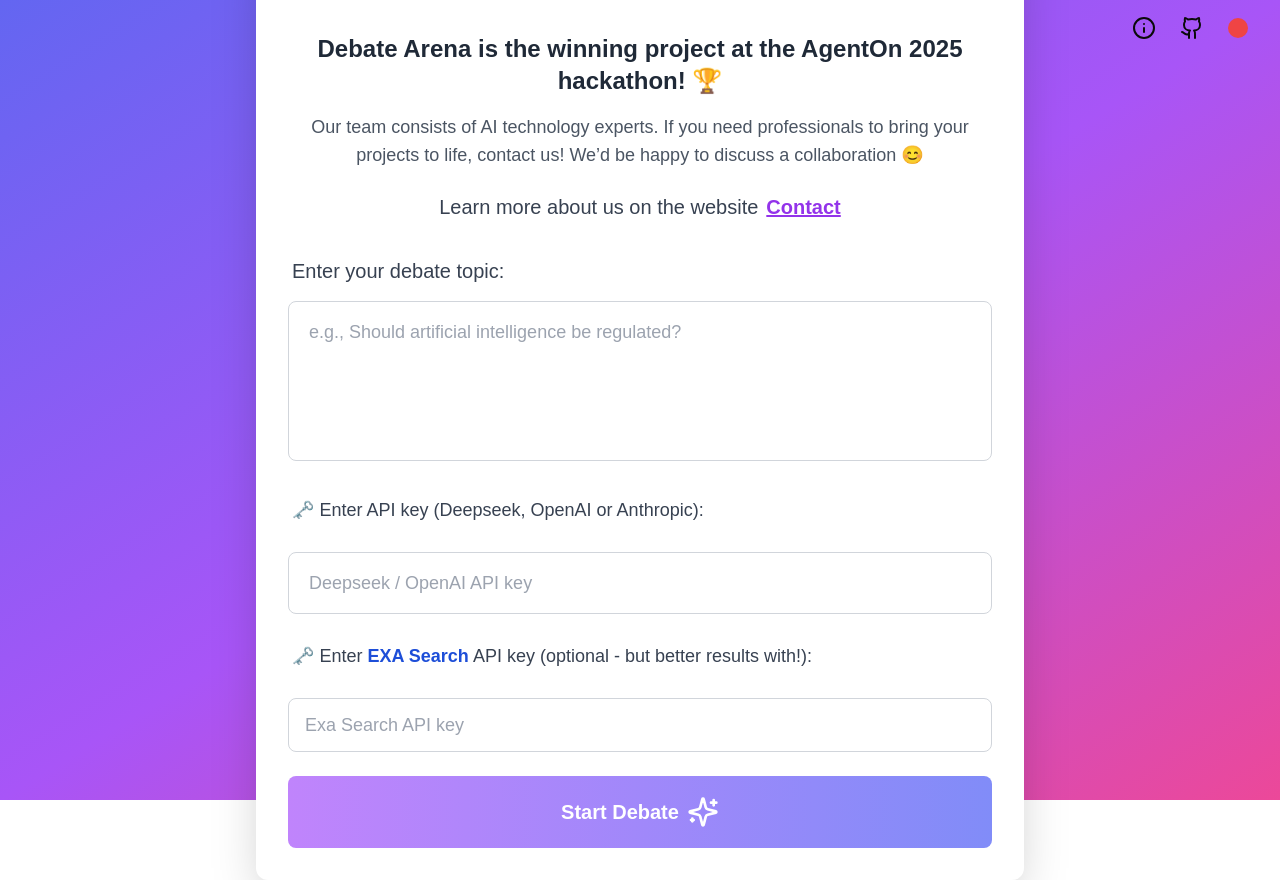
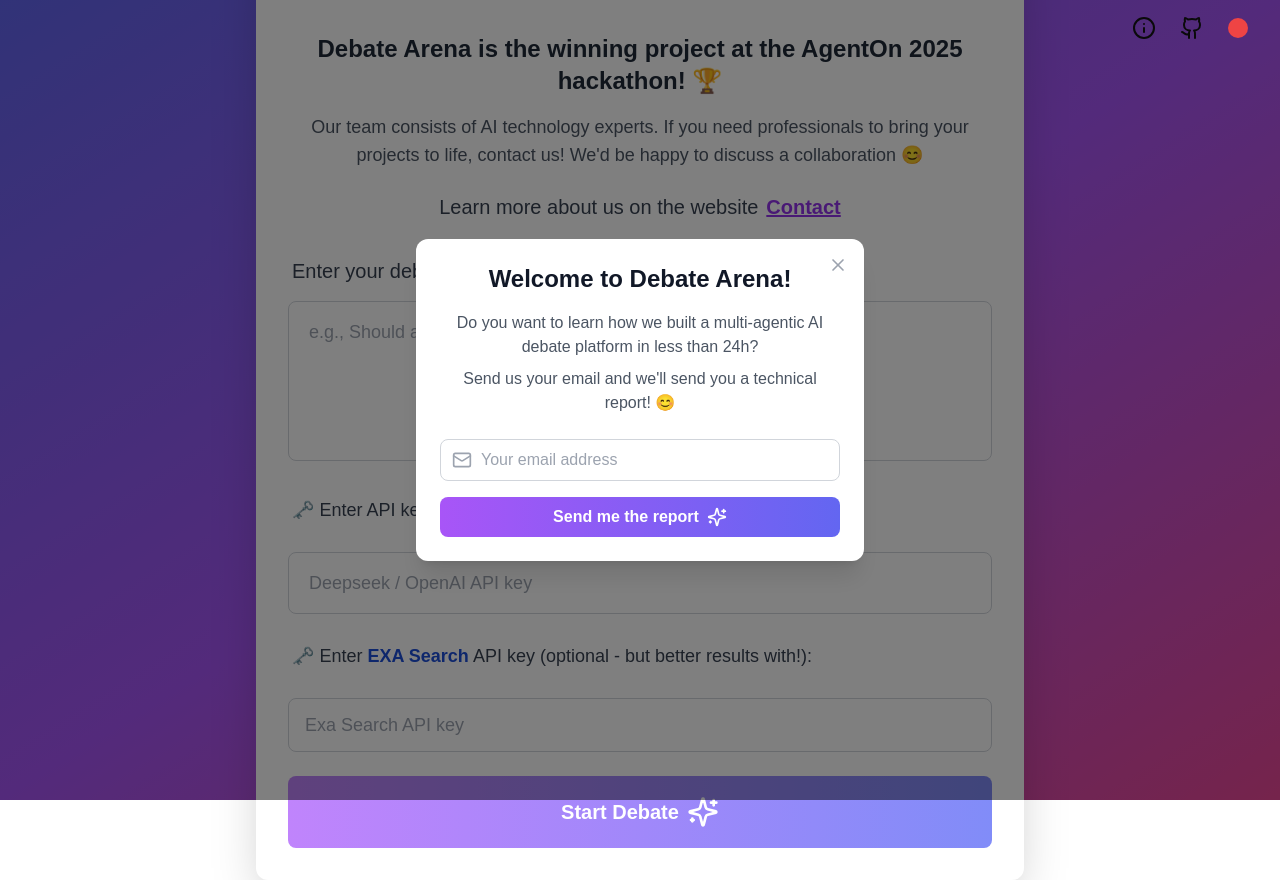
Before and after one commit to Arputikos/AgentON_2025, a Next.js app in the folder frontend/: page / in a window 1280 px wide. Built offline with nearby package versions, Linux system fonts and the light colour scheme; no server answers.

Commit message:
added a pop-up and form at frontend

```diff
--- /dev/null
+++ b/frontend/src/components/PopUpMessage.tsx
@@ -0,0 +1,70 @@
+import { useState } from 'react';
+import { X, Mail, Sparkles } from 'lucide-react';
+
+interface WelcomeModalProps {
+  isOpen: boolean;
+  onClose: () => void;
+  onSubmit: (email: string) => void;
+}
+
+export default function WelcomeModal({ isOpen, onClose, onSubmit }: WelcomeModalProps) {
+  const [email, setEmail] = useState('');
+
+  if (!isOpen) return null;
+
+  return (
+    <div className="fixed inset-0 bg-black bg-opacity-50 z-50 flex items-center justify-center p-4">
+      <div className="bg-white rounded-xl shadow-xl max-w-md w-full p-6 relative animate-fadeIn">
+        <button
+          onClick={onClose}
+          className="absolute top-4 right-4 text-gray-400 hover:text-gray-600 transition-colors"
+        >
+          <X className="w-5 h-5" />
+        </button>
+
+        <div className="text-center mb-6">
+          <div className="flex items-center justify-center mb-4">
+            <h2 className="text-2xl font-bold text-gray-900">Welcome to Debate Arena!</h2>
+          </div>
+          <p className="text-gray-600 mb-2">
+            Do you want to learn how we built a multi-agentic AI debate platform in less than 24h?
+          </p>
+          <p className="text-gray-600">
+            Send us your email and we'll send you a technical report! 😊
+          </p>
+        </div>
+
+        <form
+          onSubmit={(e) => {
+            e.preventDefault();
+            onSubmit(email);
+            onClose();
+          }}
+          className="space-y-4"
+        >
+          <div>
+            <div className="relative">
+              <Mail className="absolute left-3 top-1/2 transform -translate-y-1/2 text-gray-400 w-5 h-5" />
+              <input
+                type="email"
+                value={email}
+                onChange={(e) => setEmail(e.target.value)}
+                placeholder="Your email address"
+                className="w-full pl-10 pr-4 py-2 border border-gray-300 rounded-lg focus:ring-2 focus:ring-purple-500 focus:border-transparent transition-all"
+                required
+              />
+            </div>
+          </div>
+
+          <button
+            type="submit"
+            className="w-full bg-gradient-to-r from-purple-500 to-indigo-500 text-white font-semibold py-2 px-4 rounded-lg hover:opacity-90 transition-opacity flex items-center justify-center gap-2"
+          >
+            Send me the report
+            <Sparkles className="w-5 h-5" />
+          </button>
+        </form>
+      </div>
+    </div>
+  );
+}
--- a/frontend/src/components/PromptEntry.tsx
+++ b/frontend/src/components/PromptEntry.tsx
@@ -6,14 +6,17 @@
 import { useWebSocket } from '@/contexts/WebSocketContext';
 import Link from 'next/link';
 import { startDebate } from '@/lib/actions';
+import PopUpMessage from './PopUpMessage';
+import { toast } from 'react-hot-toast';
 
-export default function Home() {
+export default function PromptEntry() {
   const [aiApiKey, setAIApiKey] = useState('');
   const [exaApiKey, setExaApiKey] = useState('');
   const [prompt, setPrompt] = useState('');
   const [isLoading, setIsLoading] = useState(false);
   const { isConnected } = useWebSocket();
   const router = useRouter();
+  const [showModal, setShowModal] = useState(true);
 
   const handleSubmit = async (e: React.FormEvent) => {
     e.preventDefault();
@@ -38,7 +41,26 @@
     }
   };
 
+  const handleEmailSubmit = async (email: string) => {
+    try {
+      // Here you would typically send the email to your backend
+      console.log('Email submitted:', email);
+      // You could show a success toast here
+      toast.success('Dziękujemy za zapisanie się!');
+    } catch (error) {
+      console.error('Error submitting email:', error);
+      toast.error('Wystąpił błąd. Spróbuj ponownie później.');
+    }
+  };
+
   return (
+    <>
+      <PopUpMessage
+        isOpen={showModal}
+        onClose={() => setShowModal(false)}
+        onSubmit={handleEmailSubmit}
+      />
+
       <div className="h-screen bg-gradient-to-br from-indigo-500 via-purple-500 to-pink-500 flex items-center justify-center p-4">
 
         <header className="fixed top-0 left-0 right-0 z-50 p-4 flex justify-end items-center">
@@ -74,7 +96,7 @@
             </p>
             <p className="text-base sm:text-lg text-gray-600 mb-6 max-w-2xl mx-auto leading-relaxed">
               Our team consists of AI technology experts. If you need professionals to bring your projects to life, contact us!
-            We’d be happy to discuss a collaboration 😊
+              We'd be happy to discuss a collaboration 😊
             </p>
             <div className="flex items-center justify-center gap-2 text-base sm:text-lg md:text-xl text-gray-700 font-medium">
               <span>Learn more about us on the website</span>
@@ -137,5 +159,6 @@
           </form>
         </div>
       </div>
+    </>
   );
 }
```
Lines whose indentation alone changed are shown as unchanged.
